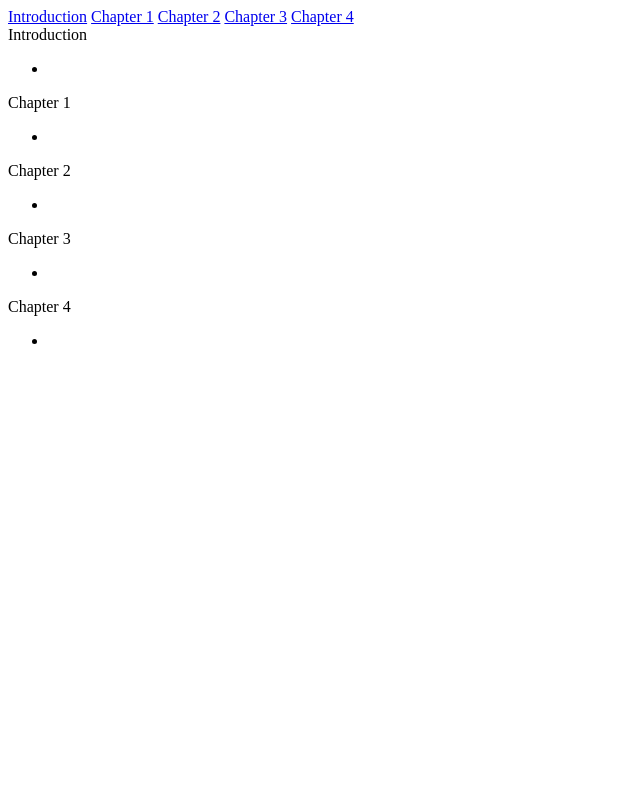
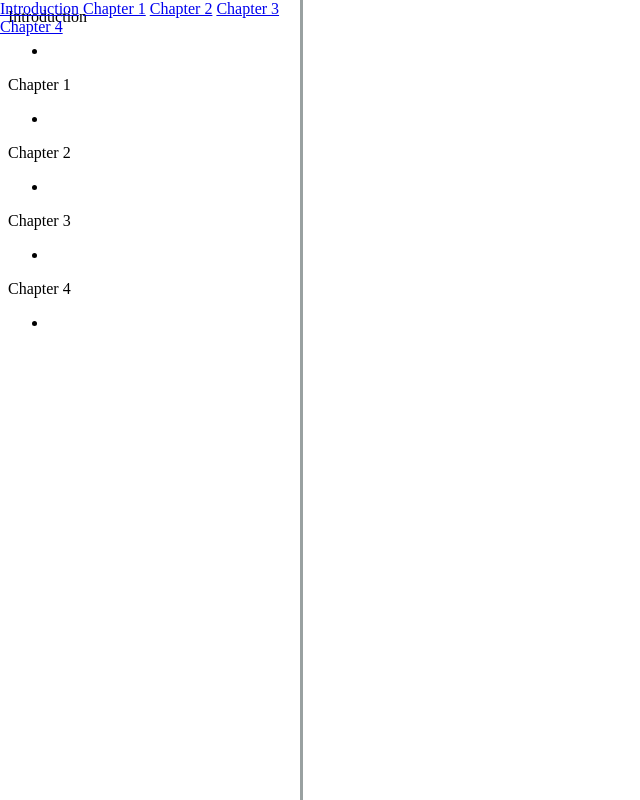
Before and after one commit to sahirsaghar/Trial3, a plain HTML site: page index.html in a window 1280 px wide. Shown: the whole page, without its empty margins (0-640 px from the left). Drawn offline with Linux system fonts and the light colour scheme.

Commit message:
all cheacks passed

```diff
--- a/index.html
+++ b/index.html
@@ -17,6 +17,16 @@ Microverse trial by Sahir and Lauriane
 <body>
   <script src="https://cdn.freecodecamp.org/testable-projects-fcc/v1/bundle.js"></script>
   <style>
+    #navbar {
+  position: fixed;
+  min-width: 290px;
+  top: 0px;
+  left: 0px;
+  width: 300px;
+  height: 100%;
+  border-right: solid;
+  border-color: rgba(0, 22, 22, 0.4);
+}
     @media (max-width: 75em) {
       html {
         font-size: 60%;
```
